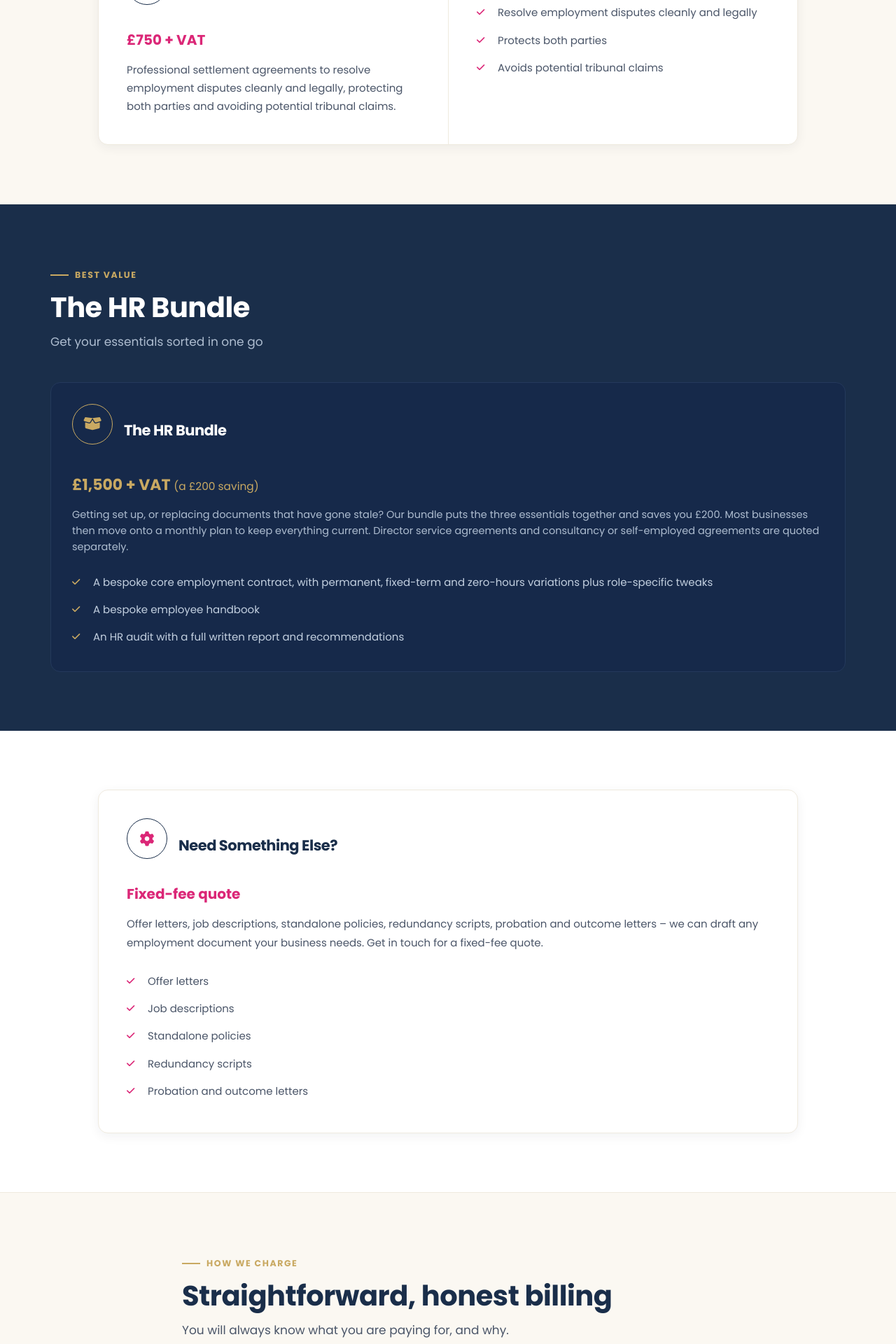
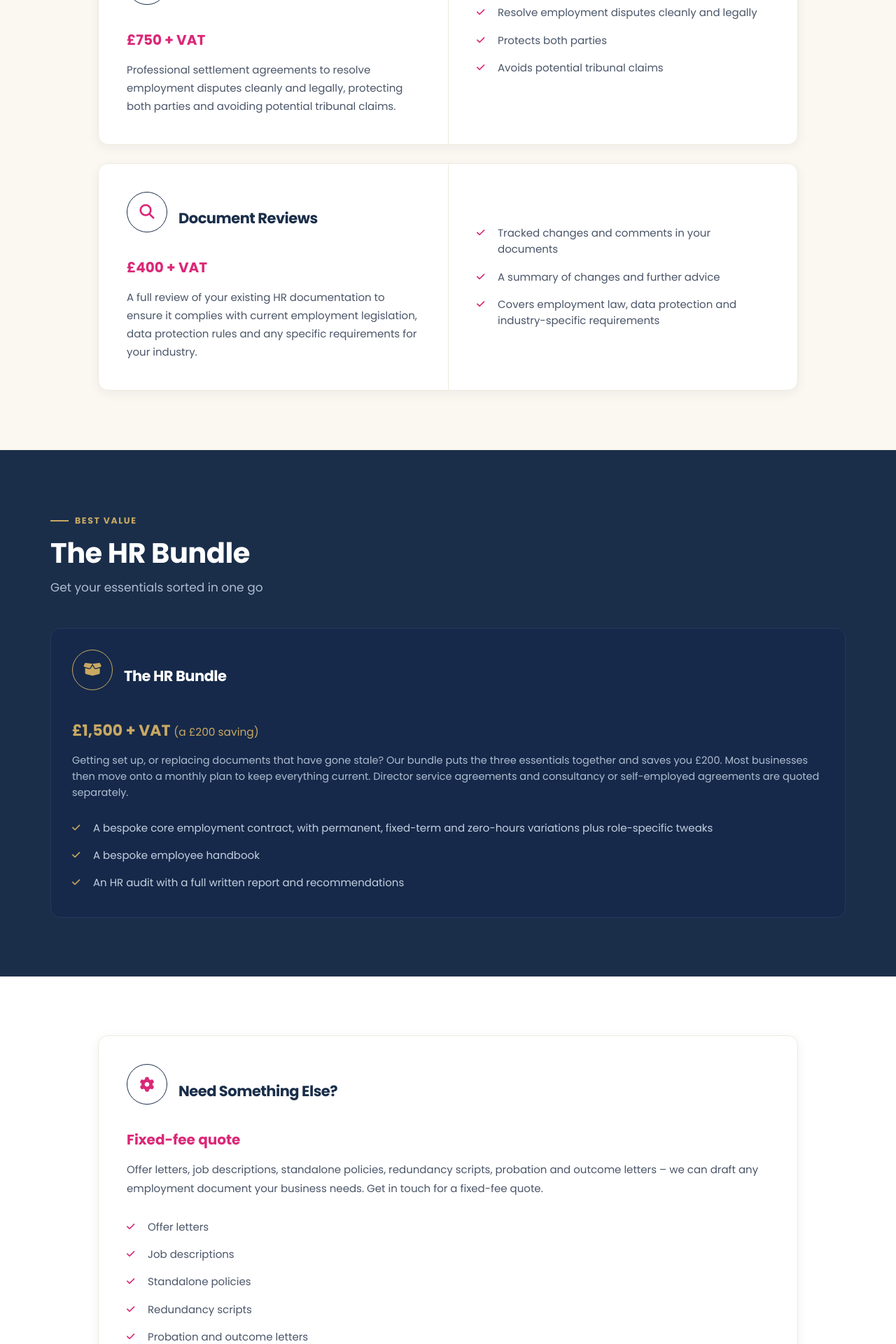
Before and after one commit to HR-On-Call/hr-on-call-websites, a PHP site: page /documents.php in a window 1280 px wide. Shown: the part 2476-4396 px from the top of the page at 70% size. Run offline with PHP 8.4, Linux system fonts and the light colour scheme; some libraries are stand-ins or nearby versions.

Commit message:
Add Document Reviews service to Plymouth documents page
New £400 + VAT fixed-fee service for reviewing existing HR documentation against current employment legislation, data protection rules and industry-specific requirements.

Co-Authored-By: Claude Sonnet 5 <noreply@anthropic.com>

```diff
--- a/plymouth.on-call.co.uk/documents.php
+++ b/plymouth.on-call.co.uk/documents.php
@@ -132,6 +132,24 @@ include 'includes/header.php';
           </ul>
         </div>
       </div>
+
+      <div class="oc-srv">
+        <div class="oc-srv-intro">
+          <div class="oc-srv-head">
+            <div class="oc-ico"><i class="fas fa-search"></i></div>
+            <h3>Document Reviews</h3>
+          </div>
+          <div style="font-size:20px; font-weight:700; color:var(--pink); margin:0 0 14px;">£400 + VAT</div>
+          <p>A full review of your existing HR documentation to ensure it complies with current employment legislation, data protection rules and any specific requirements for your industry.</p>
+        </div>
+        <div class="oc-srv-bullets">
+          <ul class="oc-ticklist">
+            <li>Tracked changes and comments in your documents</li>
+            <li>A summary of changes and further advice</li>
+            <li>Covers employment law, data protection and industry-specific requirements</li>
+          </ul>
+        </div>
+      </div>
     </div>
   </section>
 
@@ -226,7 +244,7 @@ include 'includes/header.php';
     "@type": "Service",
     "serviceType": "Employment Document Drafting",
     "name": "Employment Contracts & HR Documents",
-    "description": "Fixed-fee employment contracts, employee handbooks, ACAS early conciliation support and settlement agreements for businesses in Plymouth, Devon and Cornwall.",
+    "description": "Fixed-fee employment contracts, employee handbooks, ACAS early conciliation support, settlement agreements and HR document reviews for businesses in Plymouth, Devon and Cornwall.",
     "provider": {
         "@type": "LocalBusiness",
         "name": "HR On Call",
@@ -240,9 +258,9 @@ include 'includes/header.php';
     "offers": {
         "@type": "AggregateOffer",
         "priceCurrency": "GBP",
-        "lowPrice": "500",
+        "lowPrice": "400",
         "highPrice": "1500",
-        "description": "Employment contracts and handbooks from £600, ACAS support from £500, settlement agreements £750, and the HR Bundle at £1,500 – all plus VAT."
+        "description": "Employment contracts and handbooks from £600, ACAS support from £500, settlement agreements £750, document reviews £400, and the HR Bundle at £1,500 – all plus VAT."
     }
 }
 </script>
```
